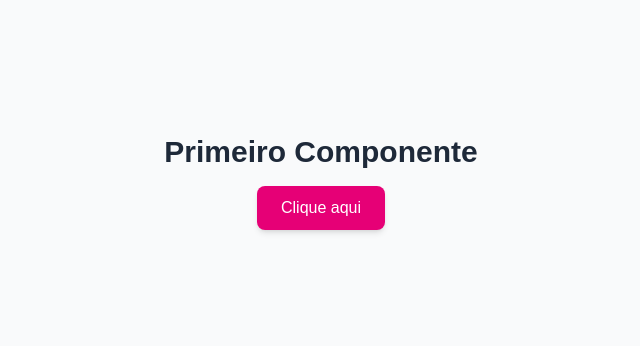
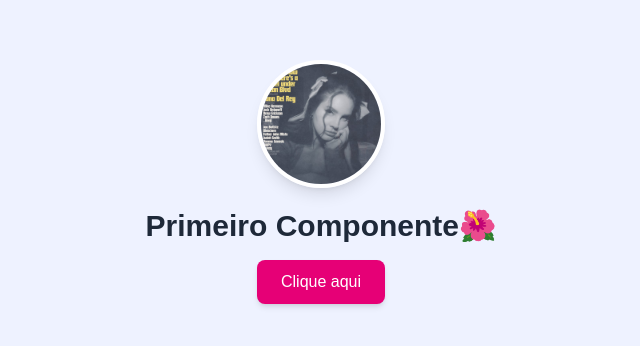
Before and after one commit to Ketlynaguiar/image, a Next.js app in the folder imagelite/: page / in a window 1280 px wide. Shown: the part 218-564 px from the top of the page, without its empty margins (319-959 px from the left). Built offline with nearby package versions, Linux system fonts and the light colour scheme.

Commit message:
02.10.26

```diff
--- a/imagelite/app/galeria/page.tsx
+++ b/imagelite/app/galeria/page.tsx
@@ -14,9 +14,10 @@
     const[extension, setExtension] = useState<string> ('')
 
     async function searchImages(){
-      const result = await useService.buscar();
+      const result = await useService.buscar(query, extension);
       setImages(result);
       console.log(query, extension)
+
     }
 
     function renderImageCard(image: Image) {
--- a/imagelite/app/page.tsx
+++ b/imagelite/app/page.tsx
@@ -2,9 +2,14 @@ import { PrimeiroComponente } from "./components/PrimeiroComponente";
 
 export default function Home() {
 return (
-  <div className="flex flex-col items-center justify-center min-h-screen bg-gray-50 p-6">
+  <div className="flex flex-col items-center justify-center min-h-screen bg-indigo-50 p-6">
+    <img
+        src="/lana.jpg"
+        alt="Foto de perfil"
+        className="w-32 h-32 rounded-full object-cover border-4 border-white shadow-lg mb-5"
+      />
     <h1 className="text-3xl font-bold text-gray-800 mb-4">
-      Primeiro Componente
+      Primeiro Componente🌺
     </h1>
     <button className="px-6 py-2.5 bg-pink-600 text-white font-medium rounded-lg shadow-md hover:bg-blue-700 transition duration-200">
       Clique aqui
```
Also changed, not shown: imagelite/public/lana.jpg (added).
